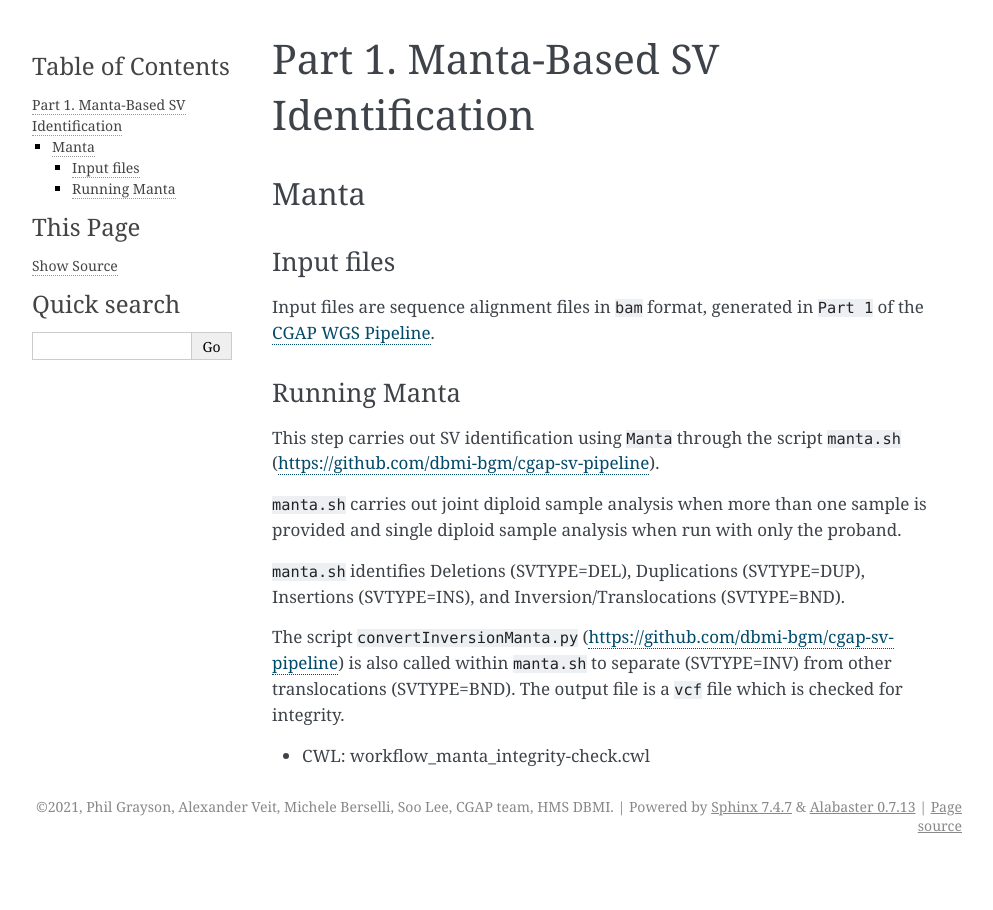
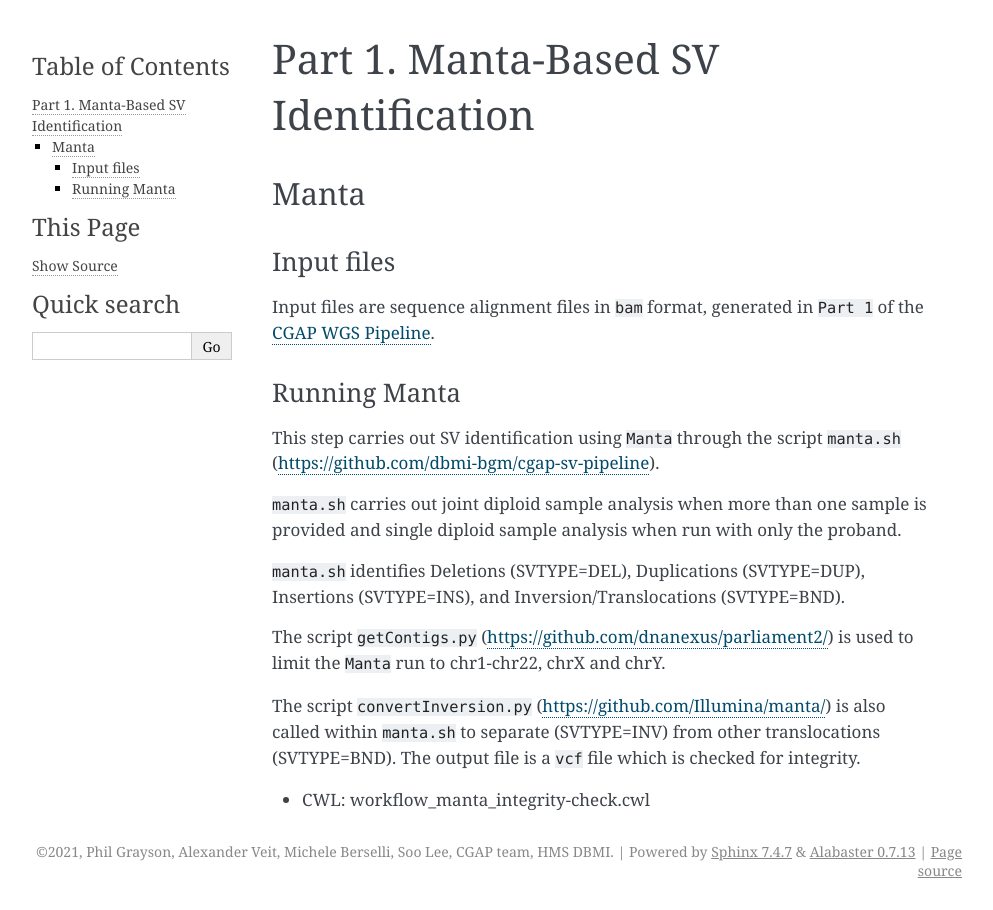
Before and after one commit to dbmi-bgm/cgap-pipeline-SV-germline, a Sphinx documentation site: the page built from docs/sv-part1.rst, in a window 1280 px wide. Shown: the whole page, without its empty margins (148-1141 px from the left). Built offline with Sphinx 7.4.7, drawn with Linux system fonts in a browser that asks for light colours.

Commit message:
docs update

```diff
--- a/docs/SV.rst
+++ b/docs/SV.rst
@@ -6,7 +6,7 @@ CGAP SV pipeline identifies, annotates, and filters structural variants (SVs) st
 
 The pipeline is designed for proband-only or trio analysis, with proband diagnosed with a likely monogenic disease. It receives the initial ``bam`` file(s) from the `CGAP WGS Pipeline <https://cgap-pipeline.readthedocs.io/en/latest/wgs.html>`_, which is optimized for data with 30x coverage and has been tested with data up to 80-90x coverage.
 
-The pipeline is mostly based on ``Manta`` (https://github.com/Illumina/manta), ``ensembl-vep`` (https://github.com/Ensembl/ensembl-vep), ``sansa`` (https://github.com/dellytools/sansa), and ``granite`` (https://github.com/dbmi-bgm/granite). The pipeline performs joint-sample SV calling when more than one ``bam`` file is provided (i.e., for a family), then performs annotation and filtering of SVs.
+The pipeline is mostly based on ``Manta`` (https://github.com/Illumina/manta), ``ensembl-vep`` (https://github.com/Ensembl/ensembl-vep), ``sansa`` (https://github.com/dellytools/sansa), and ``granite`` (https://github.com/dbmi-bgm/granite). The pipeline performs joint-sample SV calling when more than one ``bam`` file is provided (i.e., for a family), generating a ``vcf`` file.  It then performs annotation and filtering of SVs in that ``vcf`` file. ``vcf`` files are checked for integrity using ``vcftools`` ``vcf-validator`` at the end of any step during which they are created or modified.
 
 
 Docker Images
--- a/docs/sv-part1.rst
+++ b/docs/sv-part1.rst
@@ -19,6 +19,8 @@ This step carries out SV identification using ``Manta`` through the script ``man
 
 ``manta.sh`` identifies Deletions (SVTYPE=DEL), Duplications (SVTYPE=DUP), Insertions (SVTYPE=INS), and Inversion/Translocations (SVTYPE=BND).
 
-The script ``convertInversionManta.py`` (https://github.com/dbmi-bgm/cgap-sv-pipeline) is also called within ``manta.sh`` to separate (SVTYPE=INV) from other translocations (SVTYPE=BND).  The output file is a ``vcf`` file which is checked for integrity.
+The script ``getContigs.py`` (https://github.com/dnanexus/parliament2/) is used to limit the ``Manta`` run to chr1-chr22, chrX and chrY.
+
+The script ``convertInversion.py`` (https://github.com/Illumina/manta/) is also called within ``manta.sh`` to separate (SVTYPE=INV) from other translocations (SVTYPE=BND).  The output file is a ``vcf`` file which is checked for integrity.
 
 * CWL: workflow_manta_integrity-check.cwl
```
